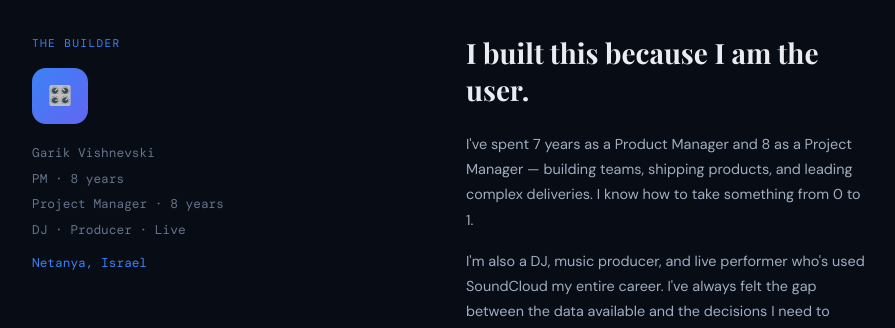
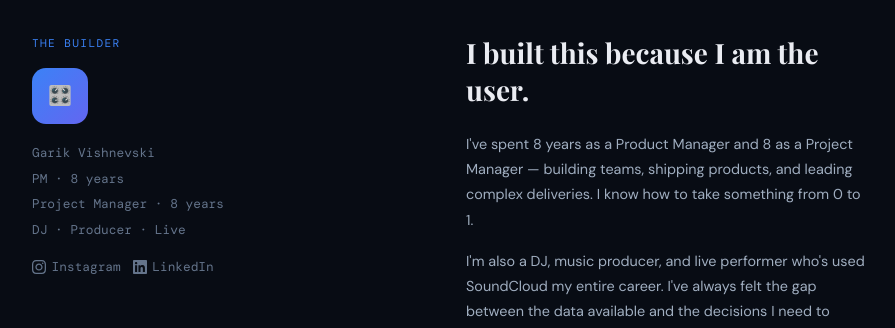
Before and after one commit to garyvish82-droid/soundpulse, a Next.js app in the folder dashboard/: page / in a window 1280 px wide. Shown: the part 2120-2448 px from the top of the page, without its empty margins (190-1085 px from the left). Built offline with nearby package versions, Linux system fonts and the light colour scheme; a web font is replaced by a local one.

Commit message:
content: replace location with social links, fix PM years to 8

```diff
--- a/dashboard/app/landing.tsx
+++ b/dashboard/app/landing.tsx
@@ -241,7 +241,22 @@
               <div>PM · 8 years</div>
               <div>Project Manager · 8 years</div>
               <div>DJ · Producer · Live</div>
-              <div style={{ marginTop: "0.5rem", color: "#3b82f6" }}>Netanya, Israel</div>
+              <div style={{ marginTop: "0.75rem", display: "flex", gap: "0.75rem" }}>
+                <a href="https://www.instagram.com/garyvish" target="_blank" rel="noopener noreferrer"
+                  style={{ display: "flex", alignItems: "center", gap: "0.35rem", color: "#64748b", transition: "color 0.2s" }}
+                  onMouseEnter={e => (e.currentTarget.style.color = "#e1306c")}
+                  onMouseLeave={e => (e.currentTarget.style.color = "#64748b")}>
+                  <svg width="14" height="14" viewBox="0 0 24 24" fill="currentColor"><path d="M12 2.163c3.204 0 3.584.012 4.85.07 3.252.148 4.771 1.691 4.919 4.919.058 1.265.069 1.645.069 4.849 0 3.205-.012 3.584-.069 4.849-.149 3.225-1.664 4.771-4.919 4.919-1.266.058-1.644.07-4.85.07-3.204 0-3.584-.012-4.849-.07-3.26-.149-4.771-1.699-4.919-4.92-.058-1.265-.07-1.644-.07-4.849 0-3.204.013-3.583.07-4.849.149-3.227 1.664-4.771 4.919-4.919 1.266-.057 1.645-.069 4.849-.069zm0-2.163c-3.259 0-3.667.014-4.947.072-4.358.2-6.78 2.618-6.98 6.98-.059 1.281-.073 1.689-.073 4.948 0 3.259.014 3.668.072 4.948.2 4.358 2.618 6.78 6.98 6.98 1.281.058 1.689.072 4.948.072 3.259 0 3.668-.014 4.948-.072 4.354-.2 6.782-2.618 6.979-6.98.059-1.28.073-1.689.073-4.948 0-3.259-.014-3.667-.072-4.947-.196-4.354-2.617-6.78-6.979-6.98-1.281-.059-1.69-.073-4.949-.073zm0 5.838c-3.403 0-6.162 2.759-6.162 6.162s2.759 6.163 6.162 6.163 6.162-2.759 6.162-6.163c0-3.403-2.759-6.162-6.162-6.162zm0 10.162c-2.209 0-4-1.79-4-4 0-2.209 1.791-4 4-4s4 1.791 4 4c0 2.21-1.791 4-4 4zm6.406-11.845c-.796 0-1.441.645-1.441 1.44s.645 1.44 1.441 1.44c.795 0 1.439-.645 1.439-1.44s-.644-1.44-1.439-1.44z"/></svg>
+                  Instagram
+                </a>
+                <a href="https://www.linkedin.com/in/garik-vishnevski" target="_blank" rel="noopener noreferrer"
+                  style={{ display: "flex", alignItems: "center", gap: "0.35rem", color: "#64748b", transition: "color 0.2s" }}
+                  onMouseEnter={e => (e.currentTarget.style.color = "#0a66c2")}
+                  onMouseLeave={e => (e.currentTarget.style.color = "#64748b")}>
+                  <svg width="14" height="14" viewBox="0 0 24 24" fill="currentColor"><path d="M20.447 20.452h-3.554v-5.569c0-1.328-.027-3.037-1.852-3.037-1.853 0-2.136 1.445-2.136 2.939v5.667H9.351V9h3.414v1.561h.046c.477-.9 1.637-1.85 3.37-1.85 3.601 0 4.267 2.37 4.267 5.455v6.286zM5.337 7.433c-1.144 0-2.063-.926-2.063-2.065 0-1.138.92-2.063 2.063-2.063 1.14 0 2.064.925 2.064 2.063 0 1.139-.925 2.065-2.064 2.065zm1.782 13.019H3.555V9h3.564v11.452zM22.225 0H1.771C.792 0 0 .774 0 1.729v20.542C0 23.227.792 24 1.771 24h20.451C23.2 24 24 23.227 24 22.271V1.729C24 .774 23.2 0 22.222 0h.003z"/></svg>
+                  LinkedIn
+                </a>
+              </div>
             </div>
           </div>
           <div>
@@ -250,7 +265,7 @@
             </h2>
             <div style={{ display: "flex", flexDirection: "column", gap: "1rem" }}>
               {[
-                "I've spent 7 years as a Product Manager and 8 as a Project Manager — building teams, shipping products, and leading complex deliveries. I know how to take something from 0 to 1.",
+                "I've spent 8 years as a Product Manager and 8 as a Project Manager — building teams, shipping products, and leading complex deliveries. I know how to take something from 0 to 1.",
                 "I'm also a DJ, music producer, and live performer who's used SoundCloud my entire career. I've always felt the gap between the data available and the decisions I need to make.",
                 "SoundPulse is my pivot into music tech — a real product, not a demo. Built solo in 13 weeks with Claude as my co-pilot, using production infrastructure: AWS Lambda, Supabase, Next.js, and the Anthropic API.",
                 "The goal isn't just to show what I can build. It's to show what's possible when someone who understands music, product, and AI works on the same problem.",
```
